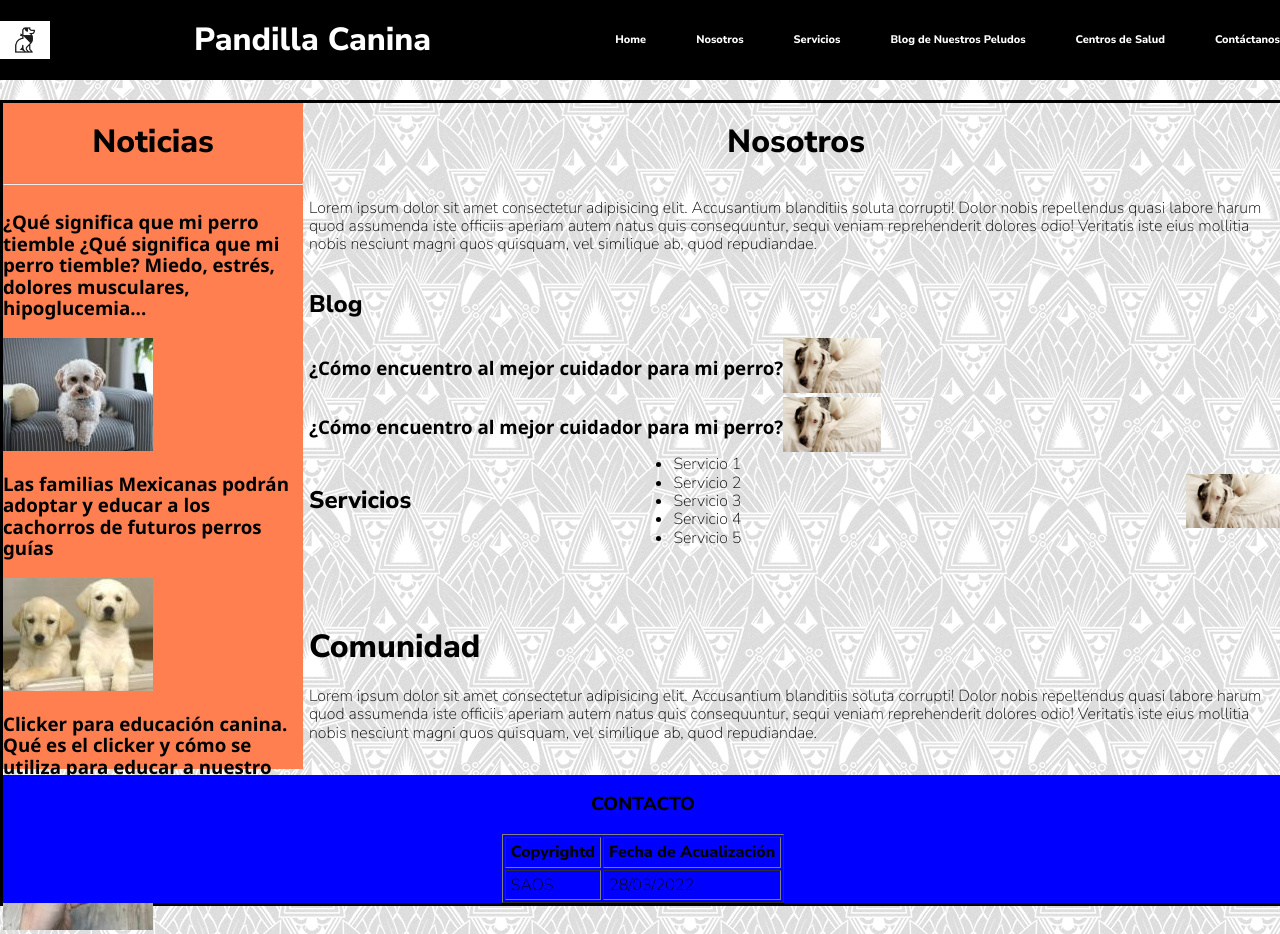
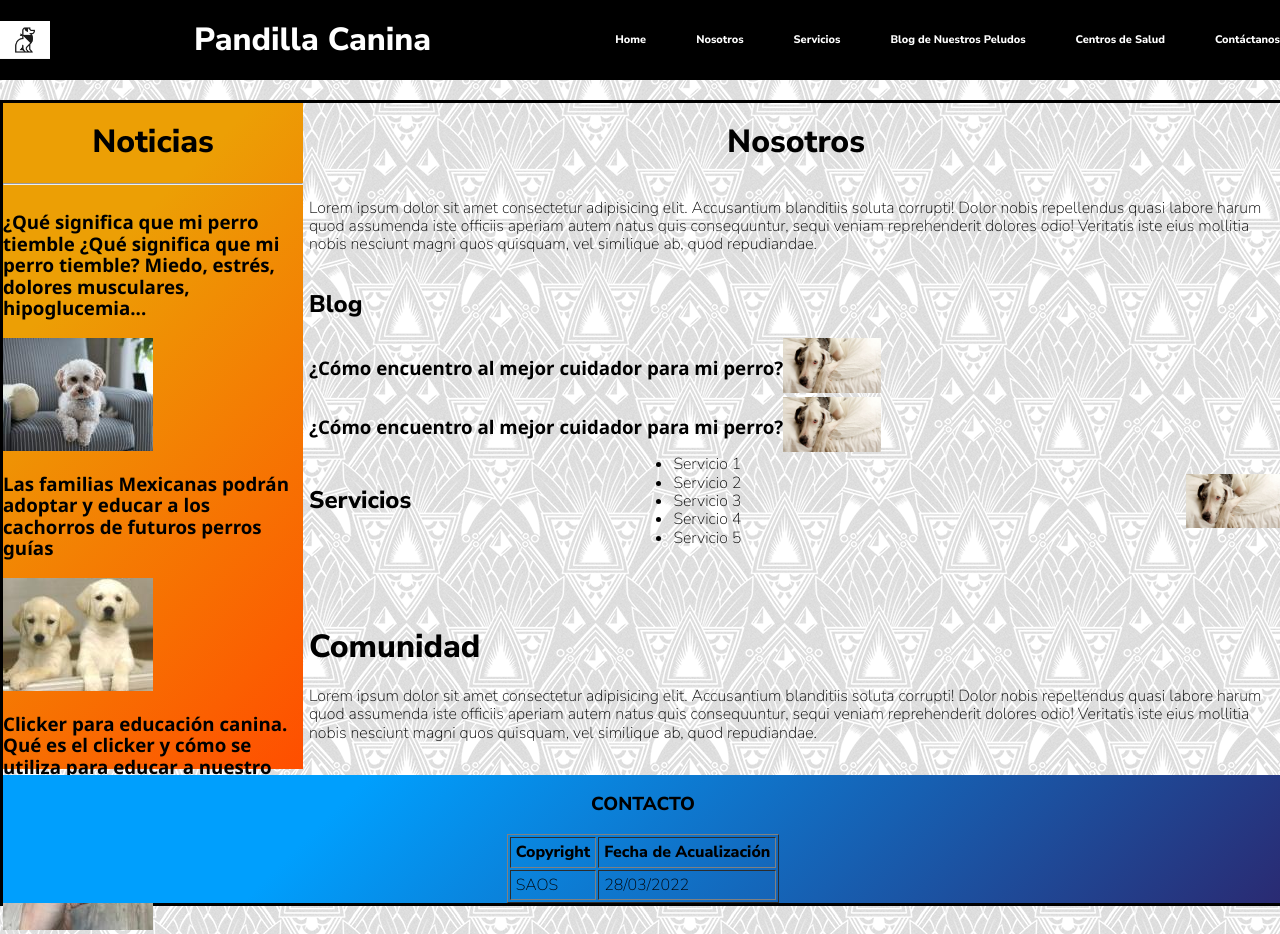
Before and after one commit to checoloc0/animaciones_orta, a plain HTML site: page index.html in a window 1280 px wide. Drawn offline with nearby package versions, Linux system fonts and the light colour scheme.

Commit message:
Actualización Gradientes

```diff
--- a/css/estilos.css
+++ b/css/estilos.css
@@ -85,7 +85,8 @@ grid-template-areas:
 }
 
 .noticias{
-    background-color: coral;
+    background-color: #ff4e00;
+    background-image: linear-gradient(315deg, #ff4e00 0%, #ec9f05 74%);
     grid-area: noticias;
 
 }
@@ -110,7 +111,9 @@ grid-template-areas:
     grid-area: comunidad;
 }
 .pie{
-    background-color:blue;
+    background-color: #2a2a72;
+    background-image: linear-gradient(315deg, #2a2a72 0%, #009ffd 74%);
+
     grid-area: pie;
 }
 
@@ -236,7 +239,8 @@ grid-template-areas:
     }
     .contacto{
 
-        background-color: blue;
+        background-color: #2a2a72;
+        background-image: linear-gradient(315deg, #2a2a72 0%, #009ffd 74%);
         grid-area: video;
 
     }
--- a/index.html
+++ b/index.html
@@ -4,6 +4,7 @@
     <meta charset="UTF-8">
     <meta http-equiv="X-UA-Compatible" content="IE=edge">
     <meta name="viewport" content="width=device-width, initial-scale=1.0">
+    <link   rel="stylesheet" href="https://cdnjs.cloudflare.com/ajax/libs/animate.css/4.1.1/animate.min.css"  />
     <link rel="preconnect" href="https://fonts.googleapis.com">
     <link rel="preconnect" href="https://fonts.gstatic.com" crossorigin>
     <link rel="preconnect" href="https://fonts.googleapis.com">
@@ -16,7 +17,7 @@
 <body>
     <section class="fondo__oscuro">
         <header class="header contenedor">
-            <img class="logo_1" src="./img/logo.jpg" alt="Pandilla Canina">
+            <img class=" animate__animated animate__bounce  logo_1" src="./img/logo.jpg" alt="Pandilla Canina">
             <h1>Pandilla Canina </h1>
             <nav>
                 <ul>
@@ -110,7 +111,7 @@
      <center>   <a href="contacto.html"><h3>CONTACTO</h3></a>
         <table class="footer_tabla" border="1" cellpadding="5px">
             <tr>
-                <th>Copyrightd</th>
+                <th>Copyright</th>
                 <th>Fecha de Acualización</th>
             </tr>
             <tr>
```
Also changed, not shown: blogs.html (+6 -6 lines), centros_salud.html (+6 -6 lines), contacto.html (+2 -1 lines), nosotros.html (+3 -2 lines), servicios.html (+2 -1 lines).
